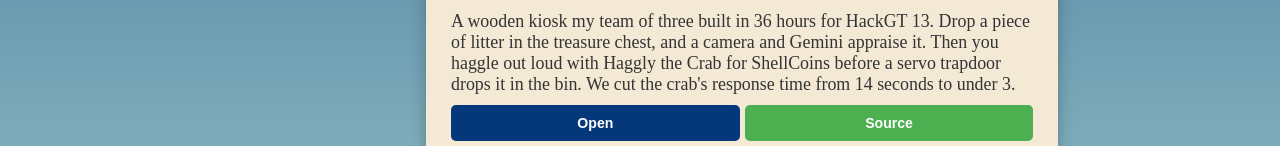
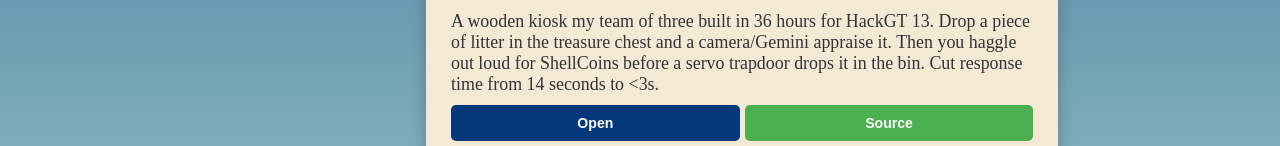
Before and after one commit to Dheirya/Personal-Portfolio, a plain HTML site: page index.html in a window 1280 px wide. Shown: the part 1720-1866 px from the top of the page. Drawn offline with nearby package versions, Linux system fonts and the light colour scheme; some packages are replaced by stand-ins of ours; a script that the page names is missing; a web font is replaced by a local one.

Commit message:
Revise project description for Haggle Shack
Updated project description for clarity and brevity.

```diff
--- a/index.html
+++ b/index.html
@@ -544,7 +544,7 @@
             <div class="title-date"><h1 class="fix">Haggle Shack</h1><p class="date fix">~ September 2026</p></div>
             <i>A beach cleanup stand where you haggle with a greedy AI crab</i>
             <div id="g22" class="gallery"></div>
-            <p>A wooden kiosk my team of three built in 36 hours for HackGT 13. Drop a piece of litter in the treasure chest, and a camera and Gemini appraise it. Then you haggle out loud with Haggly the Crab for ShellCoins before a servo trapdoor drops it in the bin. We cut the crab's response time from 14 seconds to under 3.</p>
+            <p>A wooden kiosk my team of three built in 36 hours for HackGT 13. Drop a piece of litter in the treasure chest and a camera/Gemini appraise it. Then you haggle out loud for ShellCoins before a servo trapdoor drops it in the bin. Cut response time from 14 seconds to <3s.</p>
             <div class="tags"><span class="tag">FastAPI</span><span class="tag">Gemini</span><span class="tag">Arduino</span><span class="tag">OpenCV</span></div>
             <div class="buttons">
                 <button onclick="openURL('https://www.youtube.com/watch?v=pN86ariyeGg')">Open</button>
```
